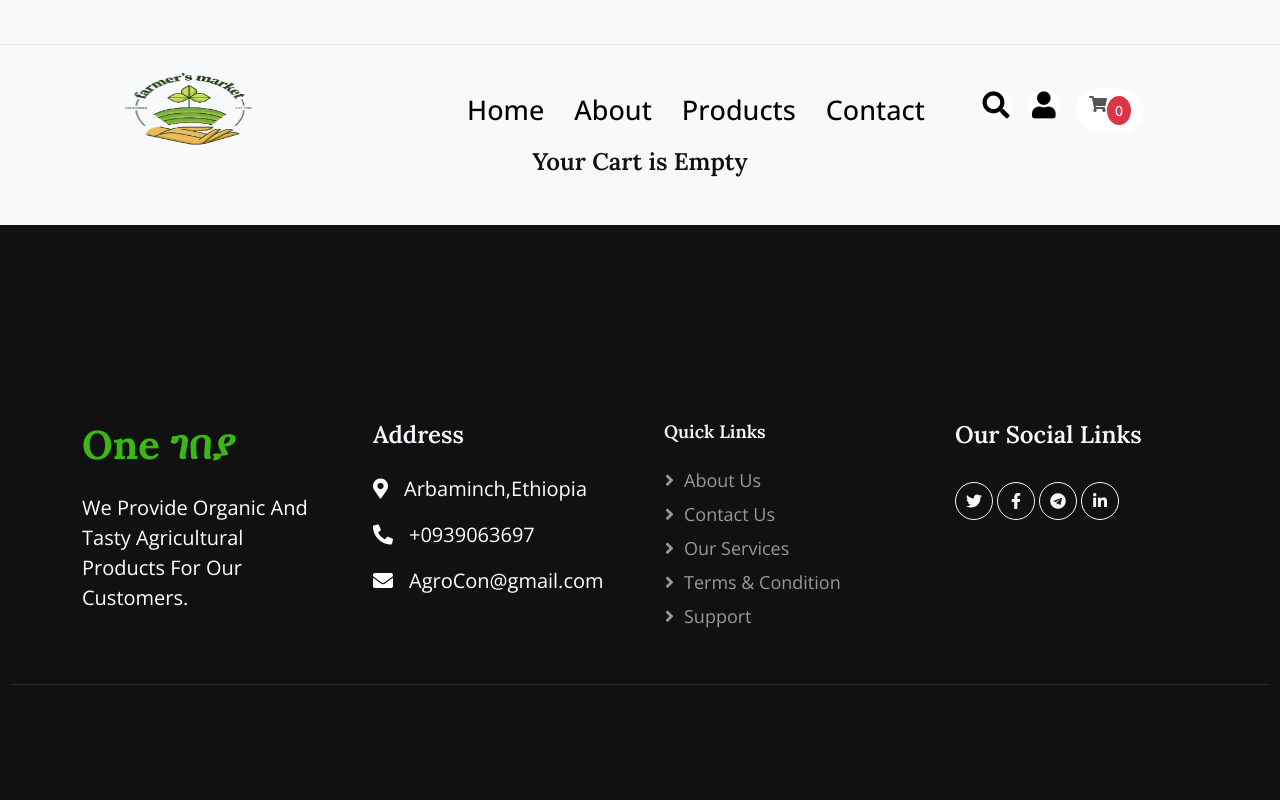
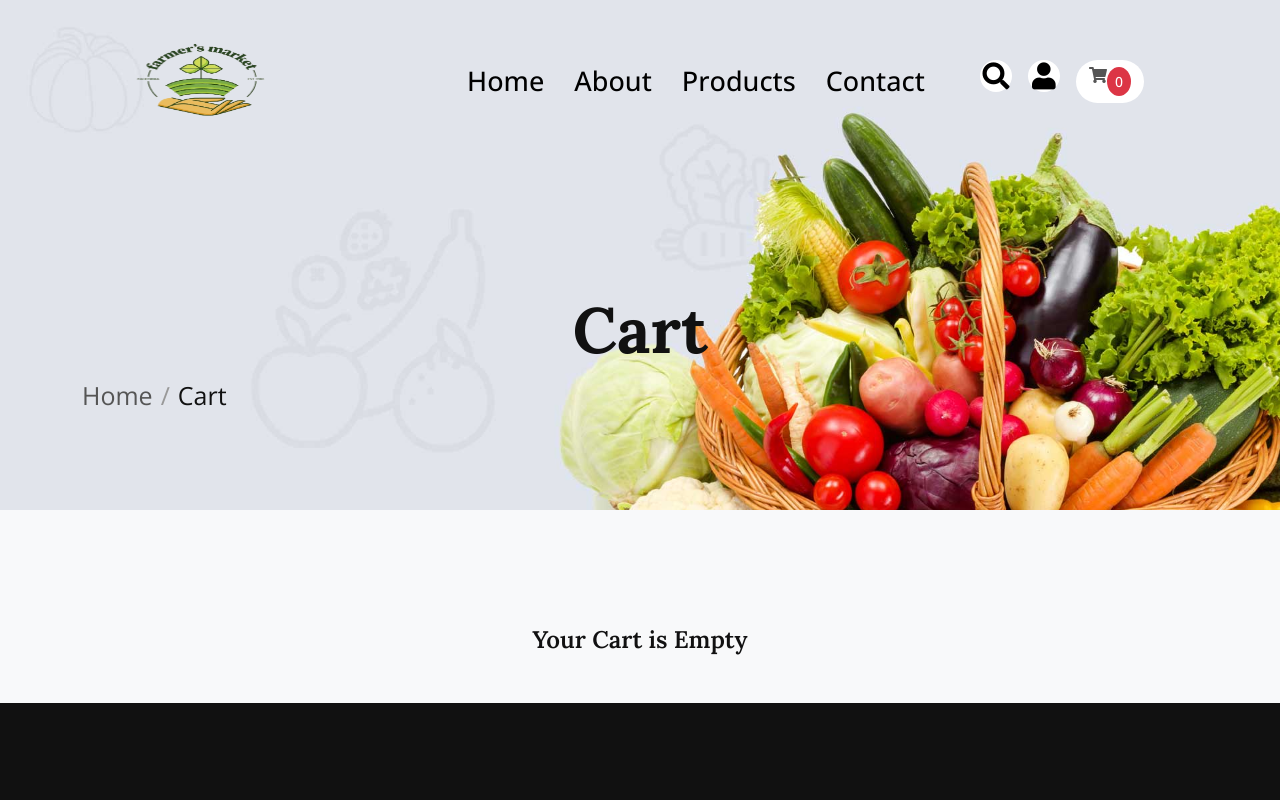
Before and after one commit to Jrkusha5/Front-Ag-con, a React (Create React App) app: page /Cart in a window 1280 px wide. Shown: the top 800 px of the page. Built offline with nearby package versions, Linux system fonts and the light colour scheme.

Commit message:
first commit

```diff
--- a/src/assets/data/serviceData.js
+++ b/src/assets/data/serviceData.js
@@ -19,8 +19,8 @@ const serviceData = [
   },
   {
     icon:[<i className='bi bi-cash-stack text-dark fa-2x'></i>],
-    title: " Back Guarantee",
-    subtitle: "Lorem ipsum dolor sit amet.",
+    title: " 24/7 Support",
+    subtitle: "support every time fast",
     bg: "#d6e5fb",
   },
 ];
--- a/src/components/Header.jsx
+++ b/src/components/Header.jsx
@@ -1,64 +1,90 @@
-import React, { useState, useEffect } from 'react'
-import { Link } from 'react-router-dom'
-import logo1 from '../assets/img/logo1.png'
-import '../styles/header.css'
-import { useDispatch, useSelector } from "react-redux";
-import { getCartTotal } from "../redux/cartSlice";
-
-
+import React, { useState, useEffect } from 'react';
+import { Link } from 'react-router-dom';
+import logo1 from '../assets/img/logo1.png';
+import '../styles/header.css'; // Import your CSS file for styling
+import { useDispatch, useSelector } from 'react-redux';
+import { getCartTotal } from '../redux/cartSlice';
 
 const Header = () => {
   const dispatch = useDispatch();
   const { totalItems } = useSelector((state) => state.cart);
-  console.log(totalItems);
+
   useEffect(() => {
     dispatch(getCartTotal());
   }, []);
-    const[show,setShow]=useState(false);
+
+  const [showMenu, setShowMenu] = useState(false); // Use a descriptive name
+
+  const handleToggle = () => {
+    setShowMenu(!showMenu);
+  };
+
   return (
-    <div>
+    <div className="container-fluid fixed-top pt-3 wow fadeIn" data-wow-delay="0.1s">
+      {/* Top bar can be added here if needed */}
 
-    <div className="container-fluid fixed-top px-0 wow fadeIn" data-wow-delay="0.1s">
-        <div className="top-bar align-items-center d-none d-lg-flex">
-        </div>
-
-        <nav className=" mt-0 navbar navbar-expand-lg navbar-primary py-lg-0 px-lg-5 wow fadeIn" data-wow-delay="0.1s">
-            <Link to='/' className="navbar-brand ms-4 ms-lg-0">
-
+      <nav
+        className={`mt-0 navbar navbar-expand-lg navbar-primary py-lg-0 px-lg-5 wow fadeIn ${
+          showMenu ? 'show' : ''
+        }`}
+        data-wow-delay="0.1s"
+      >
+        <Link to="/" className="navbar-brand ms-4 ms-lg-0">
           <img src={logo1} alt="Your Logo" style={{ width: '300px', height: '120px' }} />
-
         </Link>
-            <button onClick={()=>setShow(!show)} type='button'
-            className="navbar-toggler me-4" data-bs-toggle="collapse" data-bs-target="#navbarCollapse">
+        <button
+          onClick={handleToggle}
+          type="button"
+          className="navbar-toggler me-4"
+          data-bs-toggle="collapse"
+          aria-controls="navbarCollapse"
+          aria-expanded={showMenu} // For accessibility
+          aria-label="Toggle navigation" // For accessibility
+        >
           <span className="fa fa-bars"></span>
         </button>
-            <div className="collapse navbar-collapse d-flex justify-content-center animated bounceInDown" id="navbarCollapse" style={{fontSize:'27px', color:'black'}}>
-    <div className="navbar-nav p-4 p-lg-0 animated bounceInDown" style={{ fontSize: '' }}>
-        <Link to='/' className="nav-item nav-link active" style={{color:'black'}}>Home</Link>
-        <Link to='/aboutUs' className="nav-item nav-link" style={{color:'black'}}>About</Link>
-        <Link to='/Products' className="nav-item nav-link" style={{color:'black'}}>Products</Link>
-        <Link to='/contactUs' className="nav-item nav-link"style={{color:'black'}}>Contact</Link>
-    </div>
-
-
-    <div className="d-none d-lg-flex ms-4 justify-content-end">
-    <Link to='/' className="btn-sm-square rounded-pill bg-white  ms-3" >
-        <span className="fa fa-search " style={{color:'black'}}></span>
+        <div
+          className={`collapse navbar-collapse d-flex justify-content-center animated bounceInDown ${
+            showMenu ? 'show' : ''
+          }`}
+          id="navbarCollapse"
+          style={{ fontSize: '27px', color: 'black' }}
+        >
+          <div
+            className={`navbar-nav p-4 p-lg-0 animated bounceInDown ${
+              !showMenu && 'd-none d-md-flex' // Responsive hiding for medium screens and above
+            }`}
+          >
+            <Link to="/" className="nav-item nav-link active" style={{ color: 'black' }}>
+              Home
             </Link>
-    <Link to='/login' className="btn-sm-square bg-white rounded-pill ms-3" >
-        <span className="fa fa-user " style={{color:'black'}}></span>
+            <Link to="/aboutUs" className="nav-item nav-link" style={{ color: 'black' }}>
+              About
             </Link>
-    <Link to='/Cart' className="btn-cart btn-md-square btn btn-black bg-white rounded-pill ms-3 d-none d-lg-inline-flex" >
-        <i className="fa fa-shopping-cart "></i>
-        <span className='btn-sm rounded-circle btn-danger d-none d-lg-inline-block'>{totalItems}</span>
+            <Link to="/Products" className="nav-item nav-link" style={{ color: 'black' }}>
+              Products
+            </Link>
+            <Link to="/contactUs" className="nav-item nav-link" style={{ color: 'black' }}>
+              Contact
             </Link>
           </div>
 
+          <div className="d-none d-lg-flex ms-4 justify-content-end">
+            <Link to="/" className="btn-sm-square rounded-pill bg-white ms-3">
+              <span className="fa fa-search" style={{ color: 'black' }}></span>
+            </Link>
+            <Link to="/login" className="btn-sm-square bg-white rounded-pill ms-3">
+              <span className="fa fa-user" style={{ color: 'black' }}></span>
+            </Link>
+            <Link to="/Cart" className="btn-cart btn-md-square btn btn-black bg-white rounded-pill ms-3 d-none d-lg-inline-flex">
+              <i className="fa fa-shopping-cart"></i>
+              <span className="btn-sm rounded-circle btn-danger d-none d-lg-inline-block">{totalItems}</span>
+            </Link>
+          </div>
         </div>
       </nav>
     </div>
-    </div>
-  )
-}
+  );
+};
 
-export default Header
+export default Header;
--- a/src/pages/Cart.jsx
+++ b/src/pages/Cart.jsx
@@ -35,7 +35,7 @@ const Cart = () => {
     dispatch(updateQuantity({ id: cartProductId, quantity: newQty }));
   };
   const emptyCartMsg = (
-    <h4 className="container text-center mb-2 pt-5">Your Cart is Empty</h4>
+    <h4 className="container text-center mb-2 pt-3">Your Cart is Empty</h4>
   );
 
   // const publishableKey =
@@ -48,6 +48,17 @@ const Cart = () => {
   return (
     <>
       {/* <Heading title="Cart" subtitle="Home" heading="Cart" /> */}
+      <div class="container-fluid page-header mb-1 wow fadeIn text-center " data-wow-delay="0.2s" style={{fontSize:'25px'}}>
+        <div class="container text-center">
+            <h1 class="display-3 mb-2 animated slideInDown">Cart</h1>
+            <nav aria-label="breadcrumb animated slideInDown ">
+                <ol class="breadcrumb mb-0">
+                    <li class="breadcrumb-item"><a class="text-body" href="#">Home</a></li>
+                    <li class="breadcrumb-item text-dark active" aria-current="page">Cart</li>
+                </ol>
+            </nav>
+        </div>
+    </div>
 
       {cartProducts.length === 0 ? (
         emptyCartMsg
--- a/src/pages/Products.jsx
+++ b/src/pages/Products.jsx
@@ -7,7 +7,7 @@ import Star from '../assets/img/Star.png'
 import { Link } from "react-router-dom";
 import { addToCart, getCartTotal } from "../redux/cartSlice";
 import { useDispatch } from "react-redux";
-import Testimonials from '../components/Testimonials';
+//import Testimonials from '../components/Testimonials';
 
 const Products = () => {
   // const navigate = useNavigate();
@@ -148,7 +148,7 @@ const Products = () => {
                     <div className="menu-item d-flex align-items-center bg-white p-3 rounded">
                       <img
                         className="flex-shrink-0 img-fluid rounded-circle"
-                        src={item.img} style={{width:'90px'}}
+                        src={item.img} style={{width:'130px'}}
                         alt="img"
                       />
                       <div className="w-100 d-flex flex-column text-start ps-4">
@@ -165,16 +165,7 @@ const Products = () => {
                         <img style={{width:'15px'}} src={Star} alt="" />
                         </div>
                         <button onClick={() => handleAddToCart(item)} className="btn btn-primary mt-5 rounded-pill">Add to Cart</button>
-                        {/* <div className="mt-3">
-                            <h5>Reviews</h5>
-                            <ul className="list-unstyled">
-                              {menuItem.map((review, index) => (
-                                <li key={index}>
-                                  <strong>{review.user}:</strong> {review.comment} (Rating: {review.rating})
-                                </li>
-                              ))}
-                            </ul>
-                          </div> */}
+
                       </div>
                     </div>
                   </div>
@@ -185,7 +176,7 @@ const Products = () => {
         </div>
       </div>
     </div>
-    <Testimonials/>
+
             </div>
 
   )
--- a/src/services/Services.jsx
+++ b/src/services/Services.jsx
@@ -5,7 +5,7 @@ import serviceData from '../assets/data/serviceData';
 
 const Services = () => {
     return (
-        <section className="services">
+        <section className="services" style={{fontFamily:'revert-layer'}}>
             <div className="container">
                 <div className="row">
                     {serviceData.map((item, index) => (
--- a/src/services/services.css
+++ b/src/services/services.css
@@ -1,6 +1,7 @@
 
 
 .service__item{
+
     padding: 20px;
     display: flex;
     align-items: center;
@@ -10,7 +11,7 @@
 }
 .service__item span i{
     font-style: 2.2rem;
-    background: var(--primary-color);
+    background: var();
     padding: 10px;
     border-radius: 50px;
     color: #fff;
```
Also changed, not shown: src/pages/SignIn/Buyer.jsx (+10 -7 lines). Lines whose indentation alone changed are shown as unchanged.
